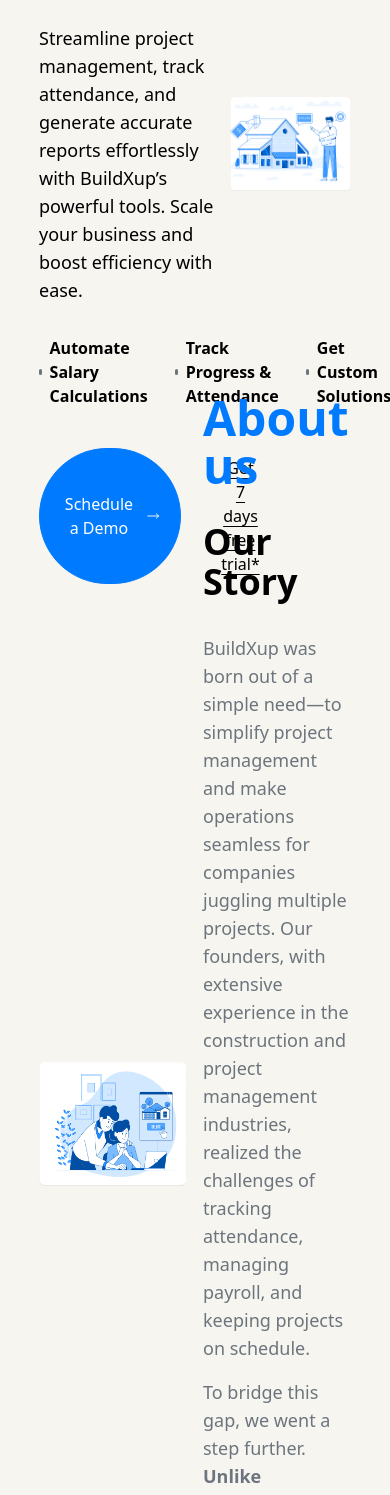
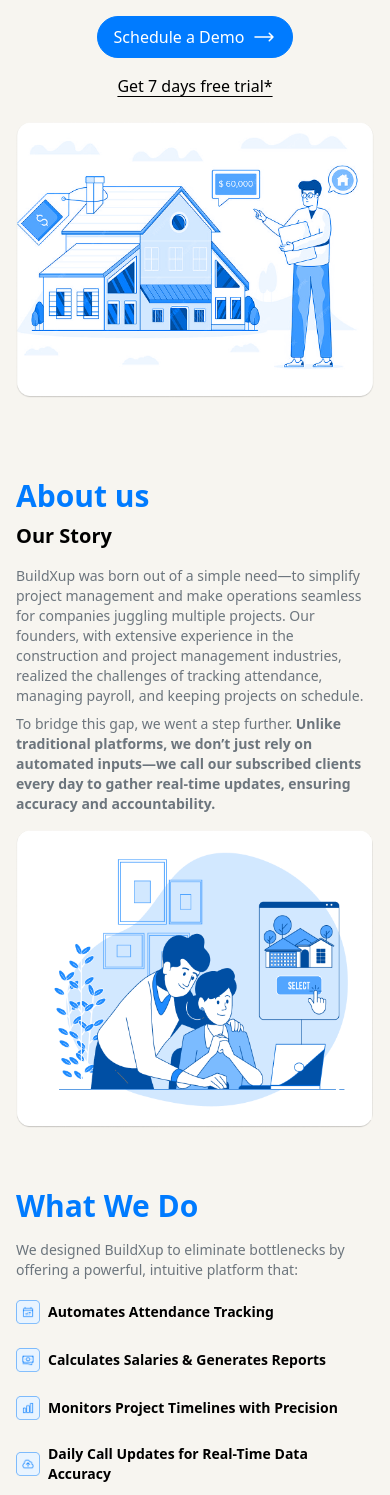
Before and after one commit to vinshon/buildxup, a React (Create React App) app: page / in a window 390 px wide. Shown: the part 410-1905 px from the top of the page. Built offline with nearby package versions, Linux system fonts and the light colour scheme.

Commit message:
mobile responsive

```diff
--- a/src/pages/home.js
+++ b/src/pages/home.js
@@ -1,13 +1,14 @@
-import React from 'react'
-import AccordionItem from '../components/faq'
+import React from "react";
+import AccordionItem from "../components/faq";
 
 const faqData = [
   {
-        question:
-            "How do I change my subscription plan?",
+    question: "How do I change my subscription plan?",
     answer: (
       <>
-                Yes, you can try us for free for 30 days. If you want, we’ll provide you with a free, personalized 30-minute onboarding call to get you up and running as soon as possible.
+        Yes, you can try us for free for 30 days. If you want, we’ll provide you
+        with a free, personalized 30-minute onboarding call to get you up and
+        running as soon as possible.
       </>
     ),
   },
@@ -15,8 +16,9 @@
     question: "What happens if I miss a daily call update?",
     answer: (
       <>
-                Yes, you can try us for free for 30 days. If you want, we’ll provide you with a free, personalized 30-minute onboarding call to get you up and running as soon as possible.
-
+        Yes, you can try us for free for 30 days. If you want, we’ll provide you
+        with a free, personalized 30-minute onboarding call to get you up and
+        running as soon as possible.
       </>
     ),
   },
@@ -24,7 +26,9 @@
     question: "Can I export attendance and salary reports?",
     answer: (
       <>
-                Yes, you can try us for free for 30 days. If you want, we’ll provide you with a free, personalized 30-minute onboarding call to get you up and running as soon as possible.
+        Yes, you can try us for free for 30 days. If you want, we’ll provide you
+        with a free, personalized 30-minute onboarding call to get you up and
+        running as soon as possible.
       </>
     ),
   },
@@ -32,7 +36,9 @@
     question: "How do I reset my password?",
     answer: (
       <>
-                Yes, you can try us for free for 30 days. If you want, we’ll provide you with a free, personalized 30-minute onboarding call to get you up and running as soon as possible.
+        Yes, you can try us for free for 30 days. If you want, we’ll provide you
+        with a free, personalized 30-minute onboarding call to get you up and
+        running as soon as possible.
       </>
     ),
   },
@@ -40,7 +46,9 @@
     question: "How do I contact support?",
     answer: (
       <>
-                Yes, you can try us for free for 30 days. If you want, we’ll provide you with a free, personalized 30-minute onboarding call to get you up and running as soon as possible.
+        Yes, you can try us for free for 30 days. If you want, we’ll provide you
+        with a free, personalized 30-minute onboarding call to get you up and
+        running as soon as possible.
       </>
     ),
   },
@@ -50,209 +58,264 @@
   return (
     <div className=" w-full ">
       {/* Section 1 */}
-            <div className=' grid grid-cols-12 gap-4  h-[650px] w-[80%] mx-auto '>
-                <div className=' col-span-7  flex flex-col justify-center '>
-                    <h1 className=' text-5xl font-bold  '>
+      <div className=' grid lg:grid-cols-12 grid-cols-1 gap-4  lg:h-[650px] lg:w-[80%] lg"mx-auto lg:px-0 px-4 lg:py-0 py-10'>
+        <div className=" lg:col-span-7  flex flex-col justify-center ">
+          <h1 className=" lg:text-5xl text-2xl font-bold lg:text-start text-center">
             Maximize Profits by Managing Your Projects
           </h1>
-                    <p className=' text-lg mt-8 '>
-                        Streamline project management, track attendance, and generate accurate reports effortlessly with BuildXup’s powerful tools. Scale your business and boost efficiency with ease.
+          <p className=" lg:text-lg text-sm lg:mt-8 mt-4 lg:text-start text-justify ">
+            Streamline project management, track attendance, and generate
+            accurate reports effortlessly with BuildXup’s powerful tools. Scale
+            your business and boost efficiency with ease.
           </p>
-                    <div className=' mt-8 '>
-                        <ul className=' flex items-center gap-6  '>
-                            <li className=' flex items-center gap-2 font-semibold '>
-                                <p className=' w-[6px] h-[6px] rounded-full bg-fadetext '></p>Automate Salary Calculations
+          <div className=" lg:block flex items-center justify-center lg:mt-8 mt-4 lg:text-base text-sm">
+            <ul className=" lg:flex items-center gap-6 space-y-2  ">
+              <li className=" flex items-center gap-2 font-semibold ">
+                <p className=" w-[6px] h-[6px] rounded-full bg-fadetext "></p>
+                Automate Salary Calculations
               </li>
-                            <li className=' flex items-center gap-2 font-semibold '>
-                                <p className=' w-[6px] h-[6px] rounded-full bg-fadetext '></p>Track Progress & Attendance
+              <li className=" flex items-center gap-2 font-semibold ">
+                <p className=" w-[6px] h-[6px] rounded-full bg-fadetext "></p>
+                Track Progress & Attendance
               </li>
-                            <li className=' flex items-center gap-2 font-semibold '>
-                                <p className=' w-[6px] h-[6px] rounded-full bg-fadetext '></p>Get Custom Solutions
+              <li className=" flex items-center gap-2 font-semibold ">
+                <p className=" w-[6px] h-[6px] rounded-full bg-fadetext "></p>
+                Get Custom Solutions
               </li>
             </ul>
-
           </div>
-                    <div className=' flex gap-4 mt-10 '>
-                        <button className=' flex gap-2 items-center bg-primary hover:bg-white border border-primary  text-white hover:text-primary font-medium px-5 py-3 rounded-full '>
-                            Schedule a Demo<svg xmlns="http://www.w3.org/2000/svg" fill="none" viewBox="0 0 24 24" strokeWidth={1.5} stroke="currentColor" className="size-6">
-                                <path strokeLinecap="round" strokeLinejoin="round" d="M17.25 8.25 21 12m0 0-3.75 3.75M21 12H3" />
+          <div className=" flex lg:flex-row flex-col lg:justify-normal justify-center lg:items-start items-center  lg:gap-4 gap-2 lg:mt-10 mt-5  ">
+            <button className=" w-fit flex gap-2 items-center bg-primary hover:bg-white border border-primary  text-white hover:text-primary font-medium lg:px-5 px-4 lg:py-3 py-2  rounded-full ">
+              Schedule a Demo
+              <svg
+                xmlns="http://www.w3.org/2000/svg"
+                fill="none"
+                viewBox="0 0 24 24"
+                strokeWidth={1.5}
+                stroke="currentColor"
+                className="size-6"
+              >
+                <path
+                  strokeLinecap="round"
+                  strokeLinejoin="round"
+                  d="M17.25 8.25 21 12m0 0-3.75 3.75M21 12H3"
+                />
               </svg>
-
             </button>
-                        <button className=' font-medium underline underline-offset-4 px-6 py-2 rounded-md '>
+            <button className=" font-medium underline underline-offset-4 px-6 py-2 rounded-md ">
               Get 7 days free trial*
             </button>
           </div>
         </div>
-                <div className=' col-span-5 flex items-center justify-center '>
+        <div className=" lg:col-span-5 flex items-center justify-center ">
           <img src="/home/section/section-1.png" alt="section 1" />
         </div>
-
       </div>
 
       {/* Section 2 */}
-            <div className=' grid grid-cols-12 gap-4 w-[80%] mx-auto py-10 '>
-
-                <div className=' col-span-6 flex items-center justify-center '>
+      <div className='grid lg:grid-cols-12 grid-cols-1 gap-4  lg:w-[80%] lg"mx-auto lg:px-0 px-4 py-10 '>
+        <div className="lg:order-1 order-last lg:col-span-6 flex items-center justify-center ">
           <img src="/home/section/section-2.png" alt="section 1" />
         </div>
-                <div className=' col-span-6  flex flex-col justify-center '>
-                    <h2 className=' text-5xl text-primary font-bold  '>
+        <div className=" lg:col-span-6  flex flex-col justify-center ">
+          <h2 className=" lg:text-5xl text-3xl text-primary font-bold  ">
             About us
           </h2>
-                    <h3 className=' text-4xl font-bold mt-8 '>
+          <h3 className=" lg:text-4xl text-xl font-bold lg:mt-8 mt-2 ">
             Our Story
           </h3>
-                    <p className=' text-lg text-fadetext mt-8 '>
-                        BuildXup was born out of a simple need—to simplify project management and make operations seamless for companies juggling multiple projects. Our founders, with extensive experience in the construction and project management industries, realized the challenges of tracking attendance, managing payroll, and keeping projects on schedule.
+          <p className=" lg:text-lg text-sm text-fadetext lg:mt-8 mt-4 ">
+            BuildXup was born out of a simple need—to simplify project
+            management and make operations seamless for companies juggling
+            multiple projects. Our founders, with extensive experience in the
+            construction and project management industries, realized the
+            challenges of tracking attendance, managing payroll, and keeping
+            projects on schedule.
           </p>
-                    <p className=' text-lg text-fadetext mt-4 '>
-                        To bridge this gap, we went a step further. <span className=' font-semibold '>Unlike traditional platforms, we don’t just rely on automated inputs—we call our subscribed clients every day to gather real-time updates, ensuring accuracy and accountability.</span>
+          <p className=" lg:text-lg text-sm text-fadetext lg:mt-4 mt-2 ">
+            To bridge this gap, we went a step further.{" "}
+            <span className=" font-semibold ">
+              Unlike traditional platforms, we don’t just rely on automated
+              inputs—we call our subscribed clients every day to gather
+              real-time updates, ensuring accuracy and accountability.
+            </span>
           </p>
         </div>
-
       </div>
 
       {/* Section 3 */}
-            <div className=' grid grid-cols-12 gap-4 w-[80%] mx-auto py-10 '>
-
-
-                <div className=' col-span-6  flex flex-col justify-center '>
-                    <h2 className=' text-5xl text-primary font-bold  '>
+      <div className='grid lg:grid-cols-12 grid-cols-1 gap-4  lg:w-[80%] lg"mx-auto lg:px-0 px-4 lg:py-10 py-5'>
+        <div className=" col-span-6  flex flex-col justify-center ">
+          <h2 className=" lg:text-5xl text-3xl text-primary font-bold  ">
             What We Do
           </h2>
-                    <p className=' text-lg text-fadetext mt-8 '>
-                        We designed BuildXup to eliminate bottlenecks by offering a powerful, intuitive platform that:
+          <p className=" lg:text-lg text-sm text-fadetext lg:mt-8 mt-4 ">
+            We designed BuildXup to eliminate bottlenecks by offering a
+            powerful, intuitive platform that:
           </p>
-                    <div className=' mt-8 '>
-                        <ul className=' space-y-10 font-semibold '>
-                            <li className=' flex items-center gap-2 '>
-                                <img src='/home/icon/FeaturedIcon-1.png' alt='icon 1' className=' h-10 ' /> Automates Attendance Tracking
+          <div className=" lg:mt-8 mt-5 ">
+            <ul className=" lg:space-y-10 space-y-6 font-semibold lg:text-base text-sm ">
+              <li className=" flex items-center gap-2 ">
+                <img
+                  src="/home/icon/FeaturedIcon-1.png"
+                  alt="icon 1"
+                  className=" lg:h-10 h-6 object-contain "
+                />{" "}
+                Automates Attendance Tracking
               </li>
-                            <li className=' flex items-center gap-2 '>
-                                <img src='/home/icon/FeaturedIcon-2.png' alt='icon 2' className=' h-10 ' /> Calculates Salaries & Generates Reports
+              <li className=" flex items-center gap-2 ">
+                <img
+                  src="/home/icon/FeaturedIcon-2.png"
+                  alt="icon 2"
+                  className=" lg:h-10 h-6 object-contain "
+                />{" "}
+                Calculates Salaries & Generates Reports
               </li>
-                            <li className=' flex items-center gap-2 '>
-                                <img src='/home/icon/FeaturedIcon-3.png' alt='icon 3' className=' h-10 ' /> Monitors Project Timelines with Precision
+              <li className=" flex items-center gap-2 ">
+                <img
+                  src="/home/icon/FeaturedIcon-3.png"
+                  alt="icon 3"
+                  className=" lg:h-10 h-6 object-contain "
+                />{" "}
+                Monitors Project Timelines with Precision
               </li>
-                            <li className=' flex items-center gap-2 '>
-                                <img src='/home/icon/FeaturedIcon-4.png' alt='icon 4' className=' h-10 ' /> Daily Call Updates for Real-Time Data Accuracy
+              <li className=" flex items-center gap-2 ">
+                <img
+                  src="/home/icon/FeaturedIcon-4.png"
+                  alt="icon 4"
+                  className=" lg:h-10 h-6 object-contain "
+                />{" "}
+                Daily Call Updates for Real-Time Data Accuracy
               </li>
             </ul>
-
           </div>
         </div>
-                <div className=' col-span-6 flex items-center justify-center '>
+        <div className=" col-span-6 flex items-center justify-center lg:mt-0 mt-2 ">
           <img src="/home/section/section-3.png" alt="section 1" />
         </div>
-
       </div>
 
       {/* Section 4 */}
-            <div className=' w-[80%] mx-auto py-10 '>
+      <div className='grid lg:grid-cols-12 grid-cols-1 gap-4  lg:w-[80%] lg"mx-auto lg:px-0 px-4 lg:py-10 py-5'>
         <div>
-                    <h2 className=' text-5xl text-primary font-bold text-center  '>
+          <h2 className=" lg:text-5xl text-2xl text-primary font-bold text-center  ">
             Our Services
           </h2>
-                    <p className="text-lg text-fadetext mt-8 text-center">
-                        At BuildXup, we offer a suite of powerful services designed to streamline
-                        <span className="block">project management, enhance efficiency, and ensure accurate reporting.</span>
+          <p className="lg:text-lg  text-fadetext lg:mt-8 mt-4 text-center">
+            At BuildXup, we offer a suite of powerful services designed to
+            streamline
+            <span className="lg:block">
+              project management, enhance efficiency, and ensure accurate
+              reporting.
+            </span>
           </p>
         </div>
-                <div className=' grid grid-cols-3 gap-x-6  gap-y-12 mt-10 '>
-                    <div className=' bg-white border p-8 shadow-lg rounded-lg '>
-                        <p className=' w-3 h-3 rounded-full bg-primary '></p>
-                        <h3 className=' text-2xl font-bold mt-2 '>
+        <div className=" grid lg:grid-cols-3 lg:gap-x-6 gap-x-3  lg:gap-y-12 gap-y-6 lg:mt-10 mt-6 ">
+          <div className=" bg-white border p-8 shadow-lg rounded-lg ">
+            <p className=" w-3 h-3 rounded-full bg-primary "></p>
+            <h3 className=" lg:text-2xl font-bold mt-2 ">
               Easy Project Management
             </h3>
-                        <p className=' text-fadetext mt-4 '>
-                            Track project progress, manage deadlines, and monitor milestones with real-time updates.
+            <p className=" lg:text-base text-sm text-fadetext mt-4 ">
+              Track project progress, manage deadlines, and monitor milestones
+              with real-time updates.
             </p>
-
           </div>
-                    <div className=' bg-white border p-8 shadow-lg rounded-lg '>
-                        <p className=' w-3 h-3 rounded-full bg-orange-600 '></p>
-                        <h3 className=' text-2xl font-bold mt-2 '>
+          <div className=" bg-white border p-8 shadow-lg rounded-lg ">
+            <p className=" w-3 h-3 rounded-full bg-orange-600 "></p>
+            <h3 className=" lg:text-2xl font-bold mt-2 ">
               Smart Attendance Tracking
             </h3>
-                        <p className=' text-fadetext mt-4 '>
-                            Capture attendance effortlessly through mobile check-ins, geo-fencing, or manual updates, ensuring accuracy without paperwork.
+            <p className=" lg:text-base text-sm text-fadetext mt-4 ">
+              Capture attendance effortlessly through mobile check-ins,
+              geo-fencing, or manual updates, ensuring accuracy without
+              paperwork.
             </p>
-
           </div>
-                    <div className=' bg-white border p-8 shadow-lg rounded-lg '>
-                        <p className=' w-3 h-3 rounded-full bg-violet-600 '></p>
-                        <h3 className=' text-2xl font-bold mt-2 '>
+          <div className=" bg-white border p-8 shadow-lg rounded-lg ">
+            <p className=" w-3 h-3 rounded-full bg-violet-600 "></p>
+            <h3 className=" lg:text-2xl font-bold mt-2 ">
               Salary & Payroll Automation
             </h3>
-                        <p className=' text-fadetext mt-4 '>
-                            Eliminate errors and reduce manual work by automating payroll calculations based on attendance and project hours.
+            <p className=" lg:text-base text-sm text-fadetext mt-4 ">
+              Eliminate errors and reduce manual work by automating payroll
+              calculations based on attendance and project hours.
             </p>
-
           </div>
-                    <div className=' bg-white border p-8 shadow-lg rounded-lg '>
-                        <p className=' w-3 h-3 rounded-full bg-violet-600 '></p>
-                        <h3 className=' text-2xl font-bold mt-2 '>
+          <div className=" bg-white border p-8 shadow-lg rounded-lg ">
+            <p className=" w-3 h-3 rounded-full bg-violet-600 "></p>
+            <h3 className=" lg:text-2xl font-bold mt-2 ">
               Call Updates for Accuracy
             </h3>
-                        <p className=' text-fadetext mt-4 '>
-                            Our unique daily call feature ensures that your project records are updated in real time, adding a human touch to automated data collection.
+            <p className=" lg:text-base text-sm text-fadetext mt-4 ">
+              Our unique daily call feature ensures that your project records
+              are updated in real time, adding a human touch to automated data
+              collection.
             </p>
-
           </div>
-                    <div className=' bg-white border p-8 shadow-lg rounded-lg '>
-                        <p className=' w-3 h-3 rounded-full bg-orange-600 '></p>
-                        <h3 className=' text-2xl font-bold mt-2 '>
+          <div className=" bg-white border p-8 shadow-lg rounded-lg ">
+            <p className=" w-3 h-3 rounded-full bg-orange-600 "></p>
+            <h3 className=" lg:text-2xl font-bold mt-2 ">
               Custom Reports & Analytics
             </h3>
-                        <p className=' text-fadetext mt-4 '>
-                            Generate insightful reports to analyze project performance, identify trends, and make informed decisions.
+            <p className=" lg:text-base text-sm text-fadetext mt-4 ">
+              Generate insightful reports to analyze project performance,
+              identify trends, and make informed decisions.
             </p>
-
           </div>
-                    <div className=' bg-white border p-8 shadow-lg rounded-lg '>
-                        <p className=' w-3 h-3 rounded-full bg-primary '></p>
-                        <h3 className=' text-2xl font-bold mt-2 '>
+          <div className=" bg-white border p-8 shadow-lg rounded-lg ">
+            <p className=" w-3 h-3 rounded-full bg-primary "></p>
+            <h3 className=" lg:text-2xl font-bold mt-2 ">
               Tailored Enterprise Solutions
             </h3>
-                        <p className=' text-fadetext mt-4 '>
-                            For large firms, we offer custom solutions tailored to meet your unique business needs after a personalized consultation
+            <p className=" lg:text-base text-sm text-fadetext mt-4 ">
+              For large firms, we offer custom solutions tailored to meet your
+              unique business needs after a personalized consultation
             </p>
-
           </div>
-
         </div>
-
       </div>
-            <div className=' w-full bg-white py-10'>
-
+      <div className=" w-full bg-white py-10">
         {/* Section 5 */}
-                <div className=' w-[80%]  mx-auto bg-gray-50 p-10  '>
-                    <div className=' flex flex-col items-center justify-center'>
-                        <img src='/home/icon/Avatar group.png' alt='Get in touch' />
-                        <span className=' block text-2xl font-bold mt-4 '>
+        <div className=" w-[80%]  mx-auto bg-gray-50 p-10  ">
+          <div className=" flex flex-col items-center justify-center">
+            <img src="/home/icon/Avatar group.png" alt="Get in touch" />
+            <span className=" block lg:text-2xl text-lg font-bold mt-4 ">
               Still have questions?
             </span>
-                        <p className=' text-lg text-fadetext mt-4 '>
-                            Can’t find the answer you’re looking for? Please chat to our friendly team.
+            <p className=" lg:text-lg text-sm lg:text-start text-center text-fadetext mt-4 ">
+              Can’t find the answer you’re looking for? Please chat to our
+              friendly team.
             </p>
-                        <button className=' flex gap-2 items-center bg-primary hover:bg-white border border-primary  text-white hover:text-primary font-medium px-5 py-3 mt-4 rounded-full '>
-                            Get in touch<svg xmlns="http://www.w3.org/2000/svg" fill="none" viewBox="0 0 24 24" strokeWidth={1.5} stroke="currentColor" className="size-6">
-                                <path strokeLinecap="round" strokeLinejoin="round" d="M17.25 8.25 21 12m0 0-3.75 3.75M21 12H3" />
+            <button className=" flex gap-2 items-center bg-primary hover:bg-white border border-primary lg:text-base text-sm text-white hover:text-primary font-semibold lg:px-5 px-4 py-3 mt-4 rounded-full ">
+              Get in touch
+              <svg
+                xmlns="http://www.w3.org/2000/svg"
+                fill="none"
+                viewBox="0 0 24 24"
+                strokeWidth={1.5}
+                stroke="currentColor"
+                className="size-6"
+              >
+                <path
+                  strokeLinecap="round"
+                  strokeLinejoin="round"
+                  d="M17.25 8.25 21 12m0 0-3.75 3.75M21 12H3"
+                />
               </svg>
             </button>
           </div>
         </div>
 
         {/* Section 5 */}
-                <div className=' lg:w-[60%]  mx-auto  p-10  '>
-                    <h2 className=' text-5xl text-primary font-bold text-center  '>
+        <div className=" lg:w-[60%]  mx-auto  p-10  ">
+          <h2 className=" lg:text-5xl text-3xl text-primary font-bold text-center  ">
             Frequently asked questions
           </h2>
-                    <p className=' text-lg text-fadetext mt-8 text-center '>
+          <p className=" lg:text-lg text-sm text-fadetext lg:mt-8 mt-4 text-center ">
             Everything you need to know about the product and billing.
           </p>
-
+          <div className="mt-2 ">
             {faqData.map((item, index) => (
               <AccordionItem
                 key={index}
@@ -260,13 +323,9 @@
                 answer={item.answer}
               />
             ))}
-
           </div>
-
         </div>
-
-
-
       </div>
-    )
+    </div>
+  );
 }
```
Also changed, not shown: src/components/footer.js (+9 -9 lines). Lines whose indentation alone changed are shown as unchanged.
